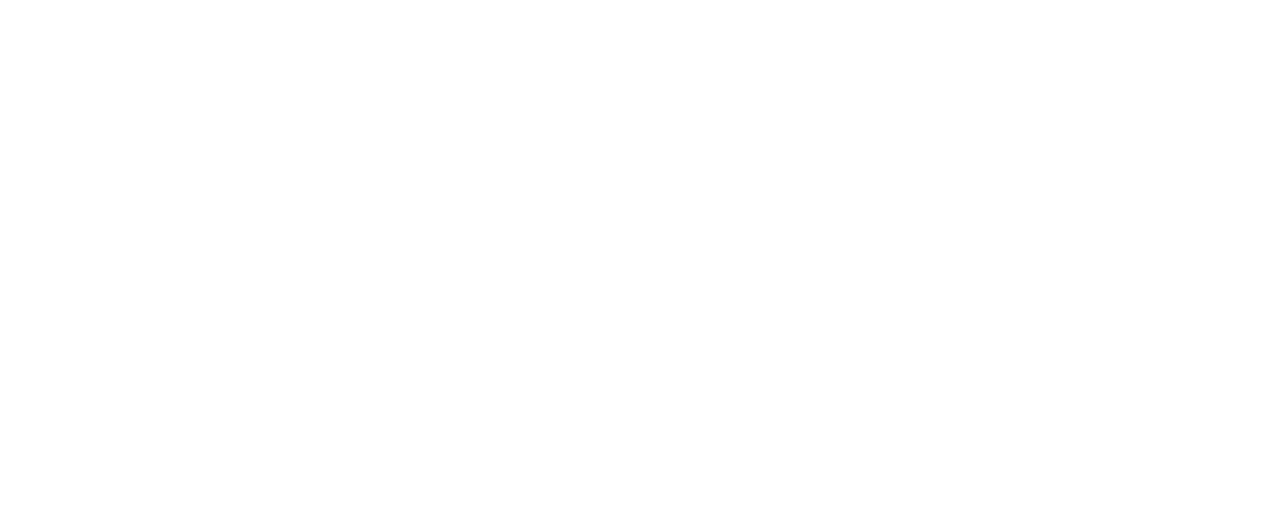
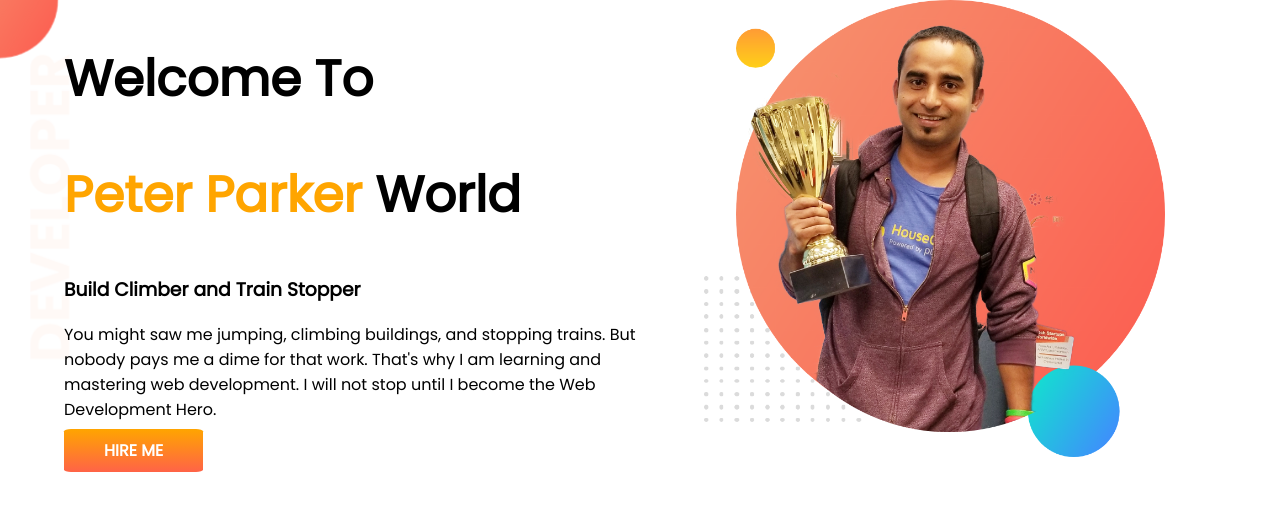
Before and after one commit to abdullaibnhanif/developer-portfolio, a plain HTML site: page index.html in a window 1280 px wide. Drawn offline with Linux system fonts and the light colour scheme.

Commit message:
top-banner added

```diff
--- a/index.html
+++ b/index.html
@@ -1,13 +1,36 @@
 <!DOCTYPE html>
 <html lang="en">
+
 <head>
     <meta charset="UTF-8">
     <meta http-equiv="X-UA-Compatible" content="IE=edge">
     <meta name="viewport" content="width=device-width, initial-scale=1.0">
-    <title>Document</title>
+    <title>Mamun Portfolio</title>
+    <link rel="preconnect" href="https://fonts.googleapis.com">
+    <link rel="preconnect" href="https://fonts.gstatic.com" crossorigin>
+    <link href="https://fonts.googleapis.com/css2?family=Poppins&display=swap" rel="stylesheet">
     <link rel="stylesheet" href="style.css">
 </head>
+
 <body>
+    <section class="top-banner">
+        <div class="half-width">
+            <h1>Welcome To</h1>
+            <h1><span class="orange-color">Peter Parker</span> World</h1>
+            <h3>Build Climber and Train Stopper</h3>
+            <p>You might saw me jumping, climbing buildings, and stopping trains. But nobody pays me a dime for that
+                work.
+                That's why I am learning and mastering web development. I will not stop until I become the Web
+                Development
+                Hero.</p>
+            <a class="link-button" target="_blank"
+                href="https://www.linkedin.com/feed/?trk=homepage-basic_signin-form_submit">HIRE ME</a>
+        </div>
 
+        <div class="half-width">
+            <img src="images/jhankar.png" alt="">
+        </div>
+    </section>
 </body>
+
 </html>
--- a/style.css
+++ b/style.css
@@ -0,0 +1,34 @@
+body{
+    font-family: 'Poppins', sans-serif;
+    margin: 0%;
+}
+h1{
+    font-size: 50px;
+}
+.orange-color{
+    color: orange;
+}
+section{
+    display: flex;
+}
+.half-width{
+    width: 50%;
+    padding-left: 5%;
+
+}
+.half-width img{
+    width: 80%;
+}
+.link-button{
+    text-decoration: none;
+    background-image: linear-gradient(orange, tomato);
+    padding: 10px 40px;
+    border-radius: 5%;
+    color: white;
+    font-weight: 700;
+}
+.top-banner{
+    background-image: url(images/top-banner.png);
+    background-repeat: no-repeat;
+
+}
```
